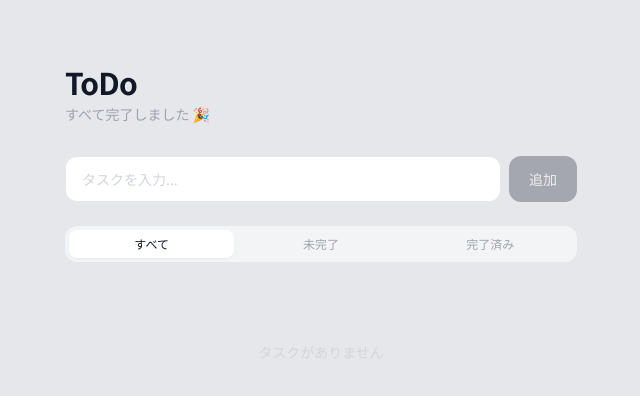
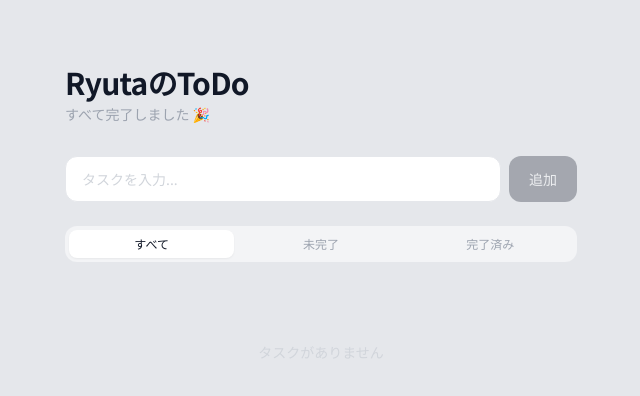
Before and after one commit to rr772/todoapp, a Next.js app: page / in a window 1280 px wide. Shown: the top 396 px of the page, without its empty margins (319-959 px from the left). Built offline with nearby package versions, Linux system fonts and the light colour scheme.

Commit message:
タイトルをRyutaのToDoに変更

```diff
--- a/app/page.tsx
+++ b/app/page.tsx
@@ -72,7 +72,7 @@ export default function Home() {
         {/* Header */}
         <div className="mb-8">
           <h1 className="text-3xl font-bold text-gray-900 tracking-tight">
-            ToDo
+            RyutaのToDo
           </h1>
           <p className="text-sm text-gray-400 mt-1">
             {activeCount === 0
--- a/index.html
+++ b/index.html
@@ -175,7 +175,7 @@
 <body>
   <div class="container">
     <div class="header">
-      <h1>ToDo</h1>
+      <h1>RyutaのToDo</h1>
       <p id="subtitle">0件の未完了タスク</p>
     </div>
 
```
